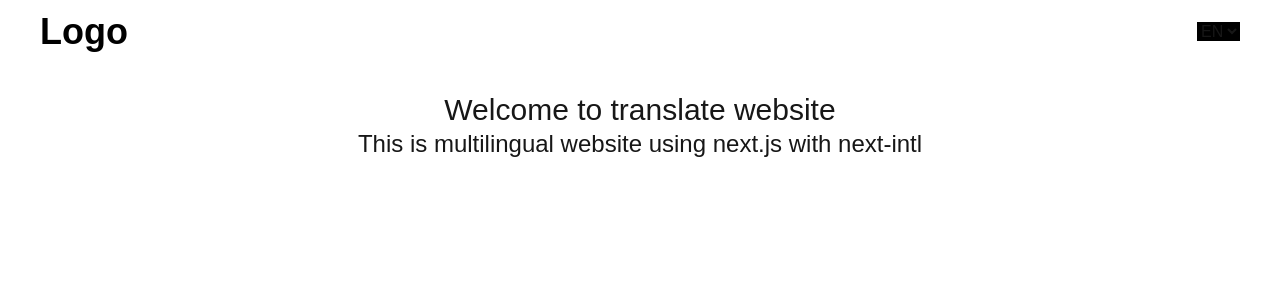
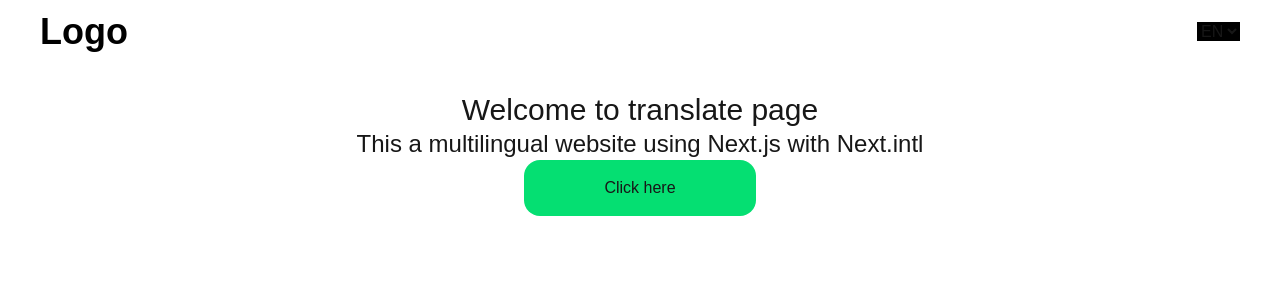
Before and after one commit to Adedejijohn11/Travel-booking, a Next.js app in the folder wanderlust/: page /en in a window 1280 px wide. Shown: the top 300 px of the page. Built offline with nearby package versions, Linux system fonts and the light colour scheme.

Commit message:
compelete the i18n set up

```diff
--- a/wanderlust/messages/en.json
+++ b/wanderlust/messages/en.json
@@ -1,6 +1,7 @@
 {
   "HomePage": {
-    "title": "Welcome to translate website",
-    "description": "This is multilingual website using next.js with next-intl"
+    "btnText": "Click here ",
+    "description": "This a multilingual website using Next.js with Next.intl",
+    "title": "Welcome to translate page"
   }
 }
--- a/wanderlust/messages/fr.json
+++ b/wanderlust/messages/fr.json
@@ -1,6 +1,7 @@
 {
   "HomePage": {
-    "title": "Bienvenue sur le site de traduction",
-    "description": "Il s'agit d'un site Web multilingue utilisant next.js avec next-intl"
+    "btnText": "Cliquez ici",
+    "description": "Ceci est un site web multilingue utilisant Next.js avec Next.intl",
+    "title": "Bienvenue sur la page de traduction"
   }
 }
--- a/wanderlust/src/app/[locale]/layout.tsx
+++ b/wanderlust/src/app/[locale]/layout.tsx
@@ -3,8 +3,8 @@ import type { Metadata } from "next";
 import "./globals.css";
 import { notFound } from "next/navigation";
 import { routing } from "@/i18n/routing";
-import Navbar from "../components/Navbar";
 import { setRequestLocale } from "next-intl/server";
+import Navbar from "@/components/Navbar";
 
 export function generateStaticParams() {
   return routing.locales.map((locale) => ({ locale }));
--- a/wanderlust/src/app/[locale]/page.tsx
+++ b/wanderlust/src/app/[locale]/page.tsx
@@ -17,6 +17,9 @@ export default function Home({
       <div className="flex flex-col justify-center items-center mt-10">
         <h1 className="text-3xl">{t("title")}</h1>
         <p className="text-2xl text-center">{t("description")}</p>
+        <button className="bg-green-400 py-4 px-20 rounded-2xl">
+          {t("btnText")}
+        </button>
       </div>
     </>
   );
--- a/wanderlust/src/i18n/routing.ts
+++ b/wanderlust/src/i18n/routing.ts
@@ -3,5 +3,5 @@ import { defineRouting } from "next-intl/routing";
 export const routing = defineRouting({
   locales: ["en", "fr"],
   defaultLocale: "en",
-  localePrefix: "as-needed",
+  // localePrefix: "as-needed",
 });
```
Also changed, not shown: wanderlust/package.json (+6 -4 lines), wanderlust/src/components/LocaleSwitcher.tsx (renamed from wanderlust/src/app/components/LocaleSwitcher.tsx), wanderlust/src/components/Navbar.tsx (renamed from wanderlust/src/app/components/Navbar.tsx), 2 other files (tests, documents, lock files or other folders).
